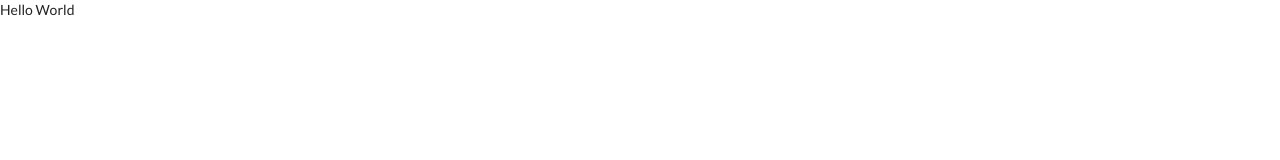
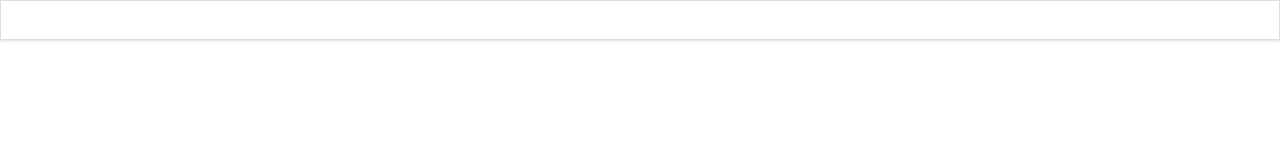
Before and after one commit to Elisa-K/contact-app, a React (Create React App) app: page / in a window 1280 px wide. Shown: the top 160 px of the page. Built offline with nearby package versions, Linux system fonts and the light colour scheme.

Commit message:
Initialisation Header.js + ajout dans App.js

```diff
--- a/src/components/App.js
+++ b/src/components/App.js
@@ -1,13 +1,11 @@
 import React from 'react';
 import './App.css';
 import Header from './Header';
-import AddContact from './AddContact';
-import ContactList from './ContactList';
 
 function App() {
   return (
     <div>
-      Hello World
+      <Header />
     </div>
   );
 }
--- a/src/components/Header.js
+++ b/src/components/Header.js
@@ -0,0 +1,10 @@
+import React from 'react';
+
+const Header = () => {
+    return (
+        <div className="ui fixed menu">
+        </div>
+    );
+};
+
+export default Header;
```
